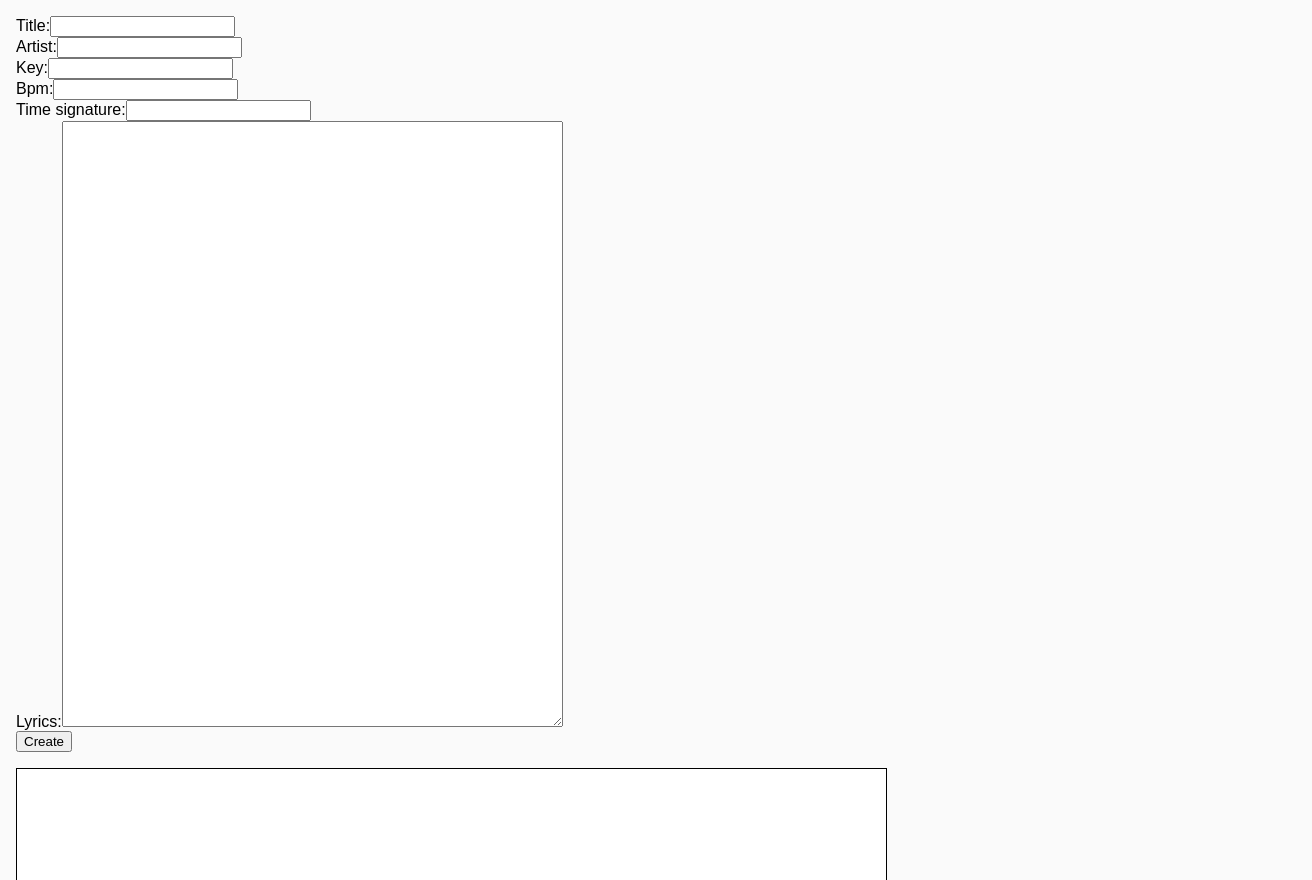
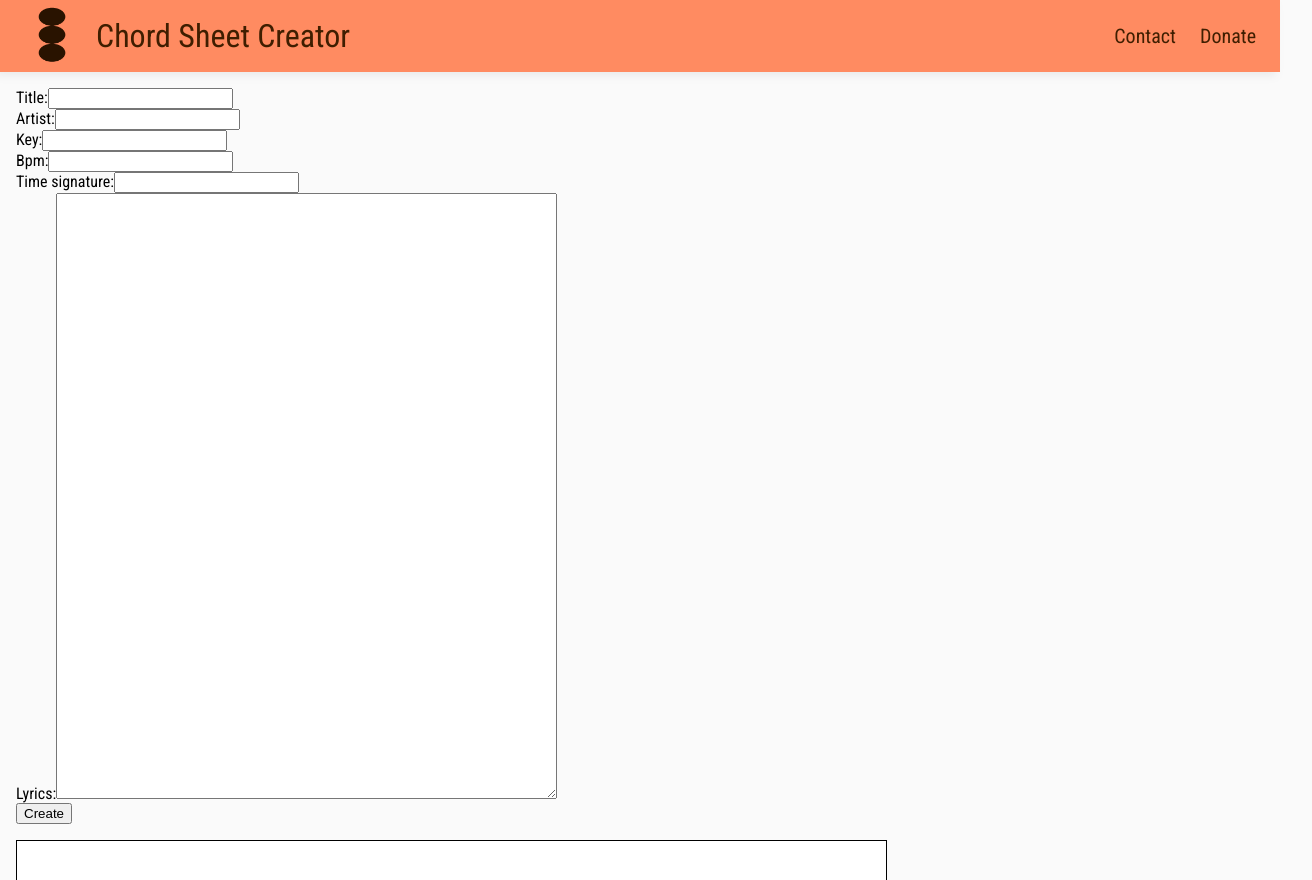
Before and after one commit to occrg/chord-sheet-creator, a Vue app in the folder chord_sheet_creator/: page / in a window 1280 px wide. Shown: the top 880 px of the page, 1312 px wide, since content can reach past the window. Built offline with nearby package versions, Linux system fonts and the light colour scheme.

Commit message:
added page header

```diff
--- a/chord_sheet_creator/index.html
+++ b/chord_sheet_creator/index.html
@@ -5,6 +5,9 @@
     <link rel="icon" href="/favicon.png">
     <meta name="viewport" content="width=device-width, initial-scale=1.0">
     <title>Chord Sheet Creator</title>
+    <link rel="preconnect" href="https://fonts.googleapis.com">
+    <link rel="preconnect" href="https://fonts.gstatic.com" crossorigin>
+    <link href="https://fonts.googleapis.com/css2?family=Roboto+Condensed:ital,wght@0,100..900;1,100..900&display=swap" rel="stylesheet">
   </head>
   <body>
     <div id="app"></div>
--- /dev/null
+++ b/chord_sheet_creator/public/main.css
@@ -0,0 +1,67 @@
+:root {
+    --primary-colour: #FF8B61;
+    --primary-colour-highlight: #FFC0A9;
+    --secondary-colour: #3F1E00;
+    --neutral-colour: #F0F0F0;
+    --primary-font: "Roboto Condensed";
+}
+
+.horizontal-layout {
+    display: flex;
+}
+
+.spread-out {
+    justify-content: space-between;
+}
+
+.small-gap {
+    gap: 0.5rem;
+}
+
+.vertical-middle {
+    display: flex;
+    align-items: center;
+}
+
+.xxl-text {
+    font-size: 2rem;
+    line-height: 2.5rem;
+}
+
+.large-text {
+    font-size: 1.25rem;
+    line-height: 1.5rem;
+}
+
+.primary-background {
+    background-color: var(--primary-colour);
+    color: var(--secondary-colour);
+    text-decoration: none;
+}
+
+a.primary-background:hover {
+    background-color: var(--primary-colour-highlight);
+}
+
+.large-horizontal-padding {
+    padding-left: 1rem;
+    padding-right: 1rem;
+}
+
+.large-right-padding {
+    padding-right: 1rem;
+}
+
+.medium-horizontal-padding {
+    padding-left: 0.5rem;
+    padding-right: 0.5rem;
+}
+
+.large-vertical-padding {
+    padding-top: 1rem;
+    padding-bottom: 1rem;
+}
+
+.drop-shadow {
+    filter: drop-shadow(-0.25rem 0.25rem 0.25rem rgba(0,0,0,0.06));
+}
--- a/chord_sheet_creator/src/App.vue
+++ b/chord_sheet_creator/src/App.vue
@@ -1,10 +1,12 @@
 <script setup lang="ts">
 import ChordSheetInput from "./components/ChordSheetInput.vue";
 import ChordSheetPreviewContainer from "./components/ChordSheetPreviewContainer.vue";
+import HeaderBar from "./components/header_bar/HeaderBar.vue";
 </script>
 
 <template>
-  <div id="app-content">
+  <HeaderBar></HeaderBar>
+  <div id="content-container">
     <ChordSheetInput></ChordSheetInput>
     <ChordSheetPreviewContainer></ChordSheetPreviewContainer>
   </div>
@@ -12,23 +14,25 @@ import ChordSheetPreviewContainer from "./components/ChordSheetPreviewContainer.
 
 <script lang="ts">
 export default {
-  name: "app",
+  name: "app"
 }
 </script>
 
 <style>
+@import "/main.css";
+
 body {
   margin: 0;
-  padding: 1rem;
   background-color: #FAFAFA;
-  font: 1rem "Arial";
+  font-family: var(--primary-font);
 }
 
-#app-content {
+#content-container {
   height: 100%;
   width: 100%;
   display: flex;
   justify-content: left;
+  padding: 1rem;
   column-gap: 1rem;
   row-gap: 1rem;
   flex-wrap: wrap;
--- /dev/null
+++ b/chord_sheet_creator/src/components/header_bar/HeaderBar.vue
@@ -0,0 +1,22 @@
+<script setup lang="ts">
+import NavBar from "./NavBar.vue";
+import TitleBar from "./TitleBar.vue";
+</script>
+
+<template>
+    <div id="header-bar"
+        class="horizontal-layout
+        spread-out
+        primary-background
+        large-horizontal-padding
+        drop-shadow">
+        <TitleBar></TitleBar>
+        <NavBar></NavBar>
+    </div>
+</template>
+
+<script lang="ts">
+export default {
+    name: "header-bar"
+};
+</script>
--- /dev/null
+++ b/chord_sheet_creator/src/components/header_bar/NavBar.vue
@@ -0,0 +1,24 @@
+<script setup lang="ts">
+import NavButton from "./NavButton.vue";
+</script>
+
+<template>
+    <div id="nav-bar"
+        class="horizontal-layout
+        small-gap">
+        <NavButton
+            buttonText="Contact"
+            buttonURL="mailto:occrg@outlook.com">
+        </NavButton>
+        <NavButton
+            buttonText="Donate"
+            buttonURL="https://ko-fi.com/occrg">
+        </NavButton>
+    </div>
+</template>
+
+<script lang="ts">
+export default {
+    name: "nav-bar"
+};
+</script>
--- /dev/null
+++ b/chord_sheet_creator/src/components/header_bar/NavButton.vue
@@ -0,0 +1,20 @@
+<template>
+    <a :href=buttonURL
+        class="vertical-middle
+        primary-background
+        large-vertical-padding
+        medium-horizontal-padding
+        large-text">
+        {{ buttonText }}
+    </a>
+</template>
+
+<script lang="ts">
+export default {
+    name: "nav-button",
+    props: {
+        buttonText: String,
+        buttonURL: String
+    }
+};
+</script>
--- /dev/null
+++ b/chord_sheet_creator/src/components/header_bar/TitleBar.vue
@@ -0,0 +1,28 @@
+<template>
+    <div id="title-bar"
+        class="horizontal-layout
+        small-gap
+        large-right-padding">
+        <img src="/csc_logo.png"
+            alt="Chord Sheet Creator logo - three ovals placed vertically on top of each other"
+            width="72"
+            height="72"></img>
+        <div id="title-text"
+            class="xxl-text
+            vertical-middle">
+            Chord Sheet Creator</div>
+    </div>
+</template>
+
+<script lang="ts">
+export default {
+    name: "title-bar"
+};
+</script>
+
+<style scoped>
+#title-bar {
+    display: flex;
+    gap: 0.5rem;
+}
+</style>
```
Also changed, not shown: chord_sheet_creator/public/csc_logo.png (added), 1 other file (tests, documents, lock files or other folders).
